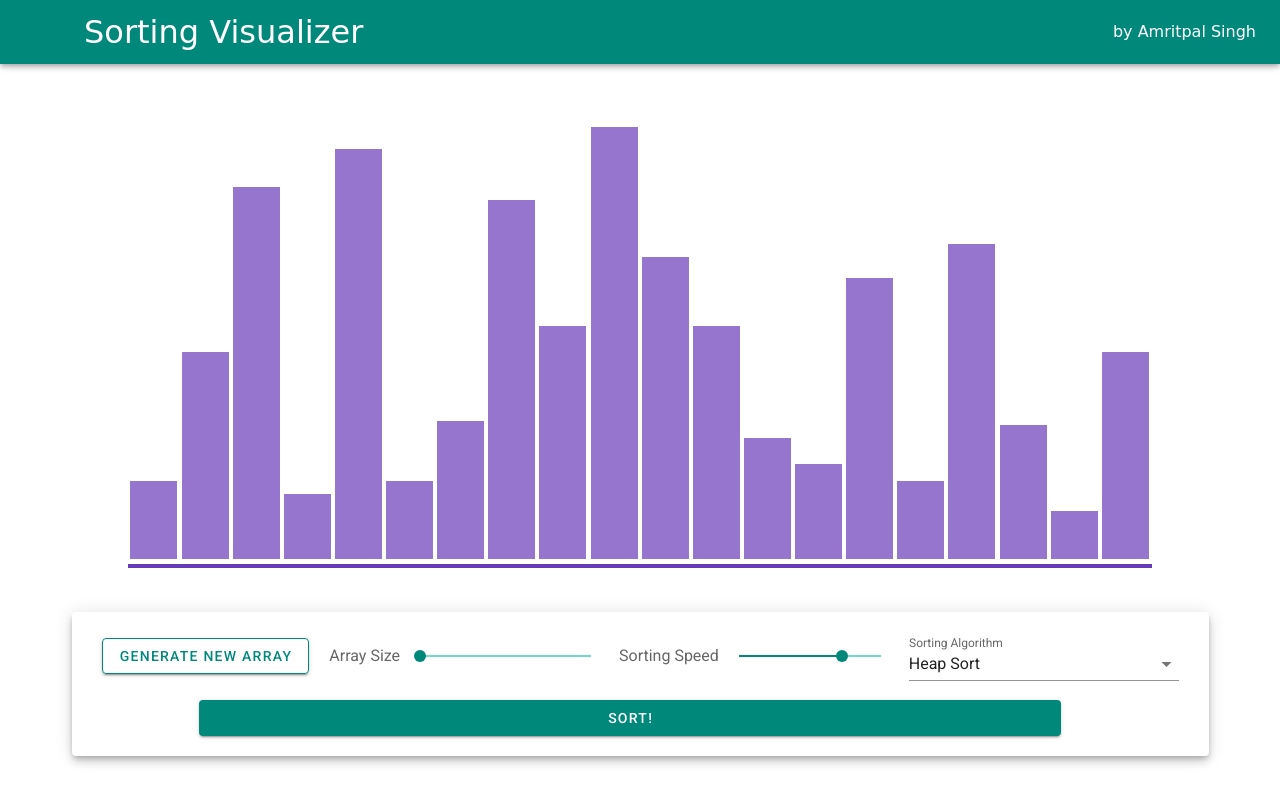
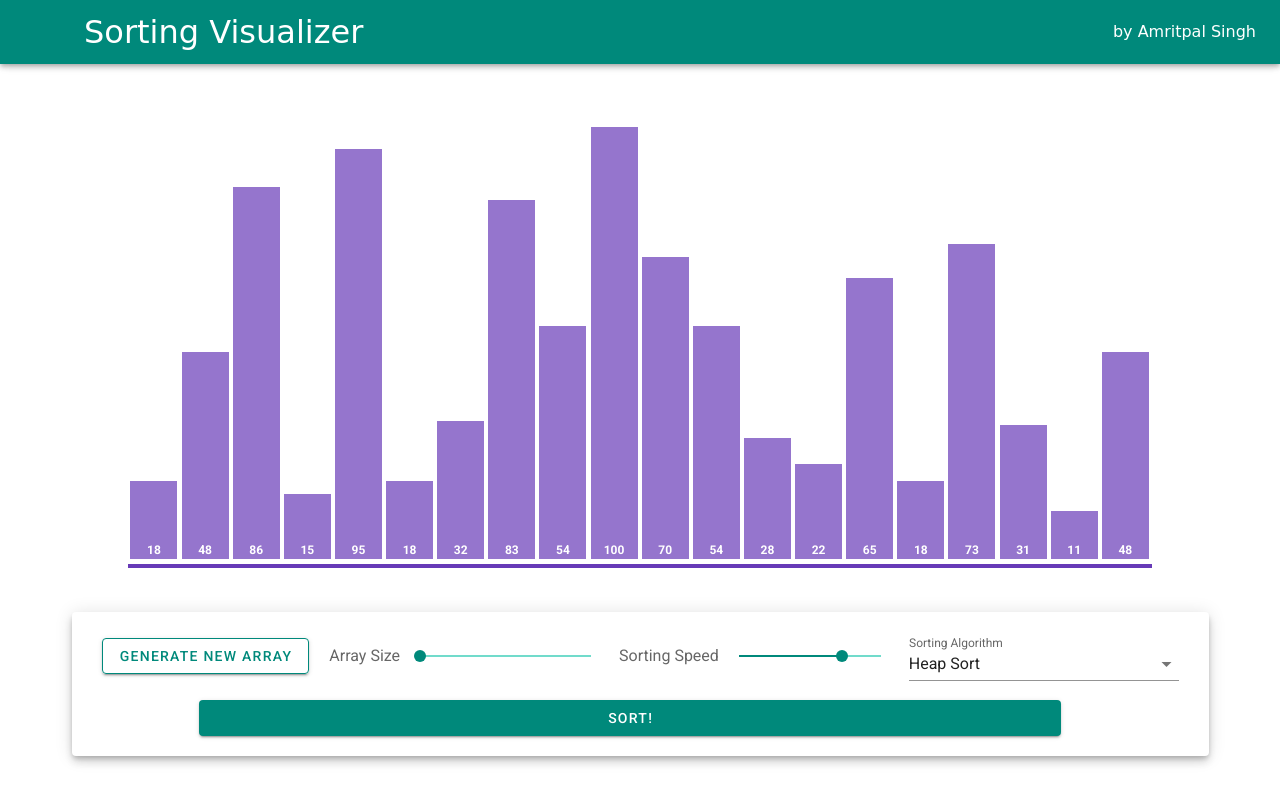
Before and after one commit to amritpal26/sorting_visualizer, a Vue app: page / in a window 1280 px wide. Built offline with nearby package versions, Linux system fonts and the light colour scheme.

Commit message:
show numbers on bars

```diff
--- a/src/components/Visualizer.vue
+++ b/src/components/Visualizer.vue
@@ -1,11 +1,13 @@
 <template>
     <v-container>
         <div class="visualizer-container">
-            <div id="array-container">
+            <div id="array-container" ref="barsContainer">
                 <div class="array-bar"
                     v-for="(bar, index) in barsArray"
                     :key="index"
-                    :style="bar"/>
+                    :style="bar.style">
+                    <span v-if="showBarNumber">{{bar.height}}</span>
+                </div>
             </div>
             <div class="bar-bottom-line"
                 :style="{backgroundColor: bottomBarColor}"></div>
@@ -33,41 +35,52 @@ export default {
         maxHeight: -1,
         barsArray: [],
         animationCount: -1,
-        bottomBarColor: Colors.BAR_BASE
+        bottomBarColor: Colors.BAR_BASE,
+        barsMargin: 0,
+        barsWidth: 0,
+        showBarNumber: false
     }),
     mounted() {
-        this.maxHeight = Math.max(...this.numbersArray);
+        this.calculateBarsDimensions();
         this.calculateBarsArray();
+        window.addEventListener('resize', this.couldShowBarNumber)
+    },
+    beforeDestroy(){
+        window.removeEventListener('resize', this.couldShowBarNumber);
     },
     watch: {
-        numbersArray: function(newVal) {
-            this.maxHeight = Math.max(...newVal);
+        numbersArray: function() {
+            this.calculateBarsDimensions();
             this.calculateBarsArray();
             this.animationCount = -1;
         }
     },
     methods: {
+        calculateBarsDimensions: function() {
+            this.barsMargin = 0.2;
+            this.barsWidth = (100/this.numbersArray.length) - (this.barsMargin * 2);
+            this.maxHeight = Math.max(...this.numbersArray);
+            this.couldShowBarNumber();
+        },
+        couldShowBarNumber() {
+            var containerWidth = this.$refs.barsContainer.clientWidth;
+            this.showBarNumber = (containerWidth * (this.barsWidth/100)) > 16;
+        },
         calculateBarsArray() {
-            var barMarginPercent = 0.2;
-            var barWidth = this.calculateBarWidth(this.numbersArray.length, barMarginPercent);
-
             var bars = [];
             this.numbersArray.forEach(barHeight => {
                 var heightPercent = (barHeight / this.maxHeight) * 100;
                 bars.push({
-                    height: `${heightPercent}%`,
-                    width: `${barWidth}%`,
-                    margin: `0px ${barMarginPercent}%`,
-                    backgroundColor: Colors.BAR_NORMAL
+                    height: barHeight,
+                    style: {
+                        height: `${heightPercent}%`,
+                        width: `${this.barsWidth}%`,
+                        margin: `0px ${this.barsMargin}%`,
+                        backgroundColor: Colors.BAR_NORMAL
+                    }
                 })
             });
             this.barsArray = bars;
-        },
-        calculateBarWidth: function (length, margin) {
-            if (!this.barsArray) {
-                return 0;
-            }
-            return (100/length) - (margin * 2);
         },
         updateBarStyle: function(index, height, color, isSortingFinished, shouldDelay) {
             var me = this;
@@ -77,9 +90,12 @@ export default {
             setTimeout(() => {
                 var heightPercent = (height / this.maxHeight) * 100;
                 var bar = {
-                    ...me.barsArray[index],
-                    height: `${heightPercent}%`,
-                    backgroundColor: color
+                    height: height,
+                    style: {
+                        ...me.barsArray[index].style,
+                        height: `${heightPercent}%`,
+                        backgroundColor: color
+                    }
                 };
                 Vue.set(me.barsArray, index, bar);
                 if (isSortingFinished) {
@@ -100,12 +116,23 @@ export default {
     justify-content: flex-end;
 }
 #array-container {
+    display: flex;
+    flex-direction: row;
     width: 90%;
     height: 90%;
     margin: 0px auto 5px;
 }
 #array-container .array-bar {
-    display: inline-block;
+    display: flex;
+    flex-direction: column;
+    align-self: flex-end;
+    color: white;
+}
+.array-bar span {
+    margin-top: auto;
+    align-self: center;
+    font-size: 12px;
+    font-weight: 600;
 }
 .visualizer-container .bar-bottom-line {
     height: 4px;
```
